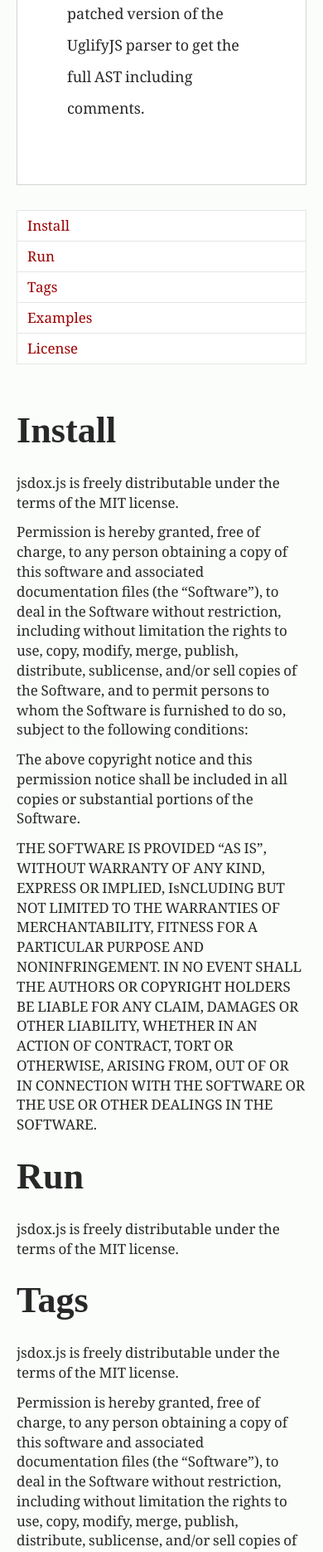
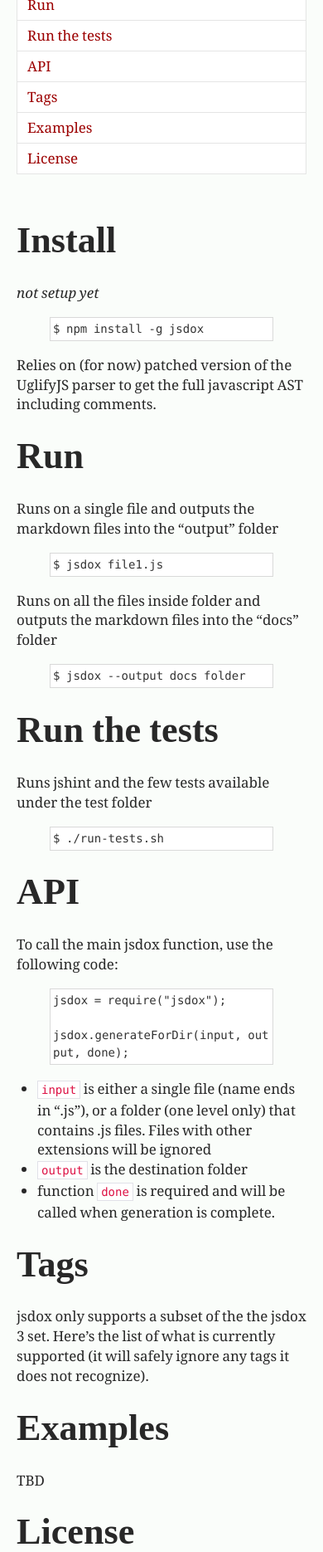
Before and after one commit to sutoiku/jsdox, a Jekyll site: the page built from index.md, in a window 390 px wide, cut to the strip 317-2187 px from the top of the page. Shown: the whole strip at 83% size. Built offline with Jekyll 4.4.1, drawn with Linux system fonts in a browser that asks for light colours; some web fonts are replaced; Markdown is read by kramdown in place of the engine named in the settings; some of the changed text lies outside the part shown.

Commit message:
more content, better format

```diff
--- a/_layouts/layout.html
+++ b/_layouts/layout.html
@@ -25,13 +25,16 @@
     <a href="https://github.com/you"><img style="position: absolute; top: 0; right: 0; border: 0;" src="https://s3.amazonaws.com/github/ribbons/forkme_right_red_aa0000.png" alt="Fork me on GitHub"></a>
     <div class="navbar-inner">
       <div class="container">
-        <a class="btn btn-navbar" data-toggle="collapse" data-target=".nav-collapse">
+        <!-- <a class="btn btn-navbar" data-toggle="collapse" data-target=".nav-collapse">
           <span class="icon-bar"></span>
           <span class="icon-bar"></span>
           <span class="icon-bar"></span>
-        </a>
+        </a> -->
         <a class="brand" href="../">js dox</a>
         <div class="nav-collapse" id="main-menu">
+          <h2 class = "navbar-text">
+          &nbsp; node.js jsdoc to markdown generator
+          </h2>
        </div>
      </div>
    </div>
--- a/css/docs.css
+++ b/css/docs.css
@@ -330,7 +330,7 @@ body .one .bsa_it_p {
 }
 
 body .container p:first-child{
-/*  margin-top: 60px;*/
+  margin-top: 60px;
 }
 
 .hero-unit {
@@ -340,3 +340,19 @@ body .container p:first-child{
 .navbar-inner {
   padding-bottom: 20px;
 }
+
+.navbar h2.navbar-text {
+  color: #9C0001;
+  font-weight: normal;
+  padding-top: 19px;
+}
+
+@media (max-width: 980px) {
+
+  .navbar .brand {
+    font-size: 48px;
+  }
+  .navbar-inner {
+    padding-bottom: 80px;
+  }
+}
--- a/index.md
+++ b/index.md
@@ -1,17 +1,18 @@
 ---
 layout: layout
-title: Jekyll Base
+title: jsdox
+subtitle: jsdoc to markdown
 ---
-<div class="hero-unit">
-<p>Simplified jsdoc 3</p>
-<p>Relies on (for now) patched version of the UglifyJS parser to get the full AST including comments.</p>
-</div>
+
+jsdox is a simple jsdoc 3 generator.  It pulls documentation tags based on a subset of [jsdoc 3](http://usejsdoc.org/) from your javascript files and generates [markdown](http://daringfireball.net/projects/markdown/) files.
 
 <header class="jumbotron subhead" id="overview">
 <div class="subnav">
 <ul class="nav nav-pills">
 <li><a href="#install">Install</a></li>
 <li><a href="#run">Run</a></li>
+<li><a href="#tests">Run the tests</a></li>
+<li><a href="#api">API</a></li>
 <li><a href="#tags">Tags</a></li>
 <li><a href="#examples">Examples</a></li>
 <li><a href="#license">License</a></li>
@@ -20,40 +21,53 @@ title: Jekyll Base
 </header>
 
 # Install<a name="install">&nbsp;</a>
-jsdox.js is freely distributable under the terms of the MIT license.
+*not setup yet*
+{% highlight bash %}
+$ npm install -g jsdox
+{% endhighlight %}
 
-Permission is hereby granted, free of charge, to any person obtaining a copy of this software and associated documentation
-files (the "Software"), to deal in the Software without restriction, including without limitation the rights to use,
-copy, modify, merge, publish, distribute, sublicense, and/or sell copies of the Software, and to permit persons to whom the Software is furnished to do so, subject to the following conditions:
 
-The above copyright notice and this permission notice shall be included in all copies or substantial portions of the Software.
+Relies on (for now) patched version of the UglifyJS parser to get the full javascript AST including comments.
 
-THE SOFTWARE IS PROVIDED "AS IS", WITHOUT WARRANTY OF ANY KIND, EXPRESS OR IMPLIED, IsNCLUDING BUT NOT LIMITED TO THE WARRANTIES OF MERCHANTABILITY, FITNESS FOR A PARTICULAR PURPOSE AND NONINFRINGEMENT. IN NO EVENT SHALL THE AUTHORS OR COPYRIGHT HOLDERS BE LIABLE FOR ANY CLAIM, DAMAGES OR OTHER LIABILITY, WHETHER IN AN ACTION OF CONTRACT, TORT OR OTHERWISE, ARISING FROM, OUT OF OR IN CONNECTION WITH THE SOFTWARE OR THE USE OR OTHER DEALINGS IN THE SOFTWARE.
+
 
 # Run<a name="run">&nbsp;</a>
-jsdox.js is freely distributable under the terms of the MIT license.
+Runs on a single file and outputs the markdown files into the "output" folder
+{% highlight bash %}
+$ jsdox file1.js
+{% endhighlight %}
+
+Runs on all the files inside folder and outputs the markdown files into the "docs" folder
+{% highlight bash %}
+$ jsdox --output docs folder
+{% endhighlight %}
+
+# Run the tests<a name="tests">&nbsp;</a>
+Runs jshint and the few tests available under the test folder
+{% highlight bash %}
+$ ./run-tests.sh
+{% endhighlight %}
+
+# API<a name="api">&nbsp;</a>
+To call the main jsdox function, use the following code:
+{% highlight javascript %}
+
+jsdox = require("jsdox");
+
+jsdox.generateForDir(input, output, done);
+
+{% endhighlight %}
+* `input` is either a single file (name ends in ".js"), or a folder (one level only) that contains .js files.  Files
+with other extensions will be ignored
+* `output` is the destination folder
+* function `done` is required and will be called when generation is complete.
 
 # Tags<a name="tags">&nbsp;</a>
-jsdox.js is freely distributable under the terms of the MIT license.
-
-Permission is hereby granted, free of charge, to any person obtaining a copy of this software and associated documentation
-files (the "Software"), to deal in the Software without restriction, including without limitation the rights to use,
-copy, modify, merge, publish, distribute, sublicense, and/or sell copies of the Software, and to permit persons to whom the Software is furnished to do so, subject to the following conditions:
-
-The above copyright notice and this permission notice shall be included in all copies or substantial portions of the Software.
-
-THE SOFTWARE IS PROVIDED "AS IS", WITHOUT WARRANTY OF ANY KIND, EXPRESS OR IMPLIED, INCLUDING BUT NOT LIMITED TO THE WARRANTIES OF MERCHANTABILITY, FITNESS FOR A PARTICULAR PURPOSE AND NONINFRINGEMENT. IN NO EVENT SHALL THE AUTHORS OR COPYRIGHT HOLDERS BE LIABLE FOR ANY CLAIM, DAMAGES OR OTHER LIABILITY, WHETHER IN AN ACTION OF CONTRACT, TORT OR OTHERWISE, ARISING FROM, OUT OF OR IN CONNECTION WITH THE SOFTWARE OR THE USE OR OTHER DEALINGS IN THE SOFTWARE.
+jsdox only supports a subset of the the jsdox 3 set.  Here's the list of what is currently supported (it will safely ignore any tags it does not recognize).
 
 # Examples<a name="examples">&nbsp;</a>
-jsdox.js is freely distributable under the terms of the MIT license.
 
-Permission is hereby granted, free of charge, to any person obtaining a copy of this software and associated documentation
-files (the "Software"), to deal in the Software without restriction, including without limitation the rights to use,
-copy, modify, merge, publish, distribute, sublicense, and/or sell copies of the Software, and to permit persons to whom the Software is furnished to do so, subject to the following conditions:
-
-The above copyright notice and this permission notice shall be included in all copies or substantial portions of the Software.
-
-THE SOFTWARE IS PROVIDED "AS IS", WITHOUT WARRANTY OF ANY KIND, EXPRESS OR IMPLIED, INCLUDING BUT NOT LIMITED TO THE WARRANTIES OF MERCHANTABILITY, FITNESS FOR A PARTICULAR PURPOSE AND NONINFRINGEMENT. IN NO EVENT SHALL THE AUTHORS OR COPYRIGHT HOLDERS BE LIABLE FOR ANY CLAIM, DAMAGES OR OTHER LIABILITY, WHETHER IN AN ACTION OF CONTRACT, TORT OR OTHERWISE, ARISING FROM, OUT OF OR IN CONNECTION WITH THE SOFTWARE OR THE USE OR OTHER DEALINGS IN THE SOFTWARE.
+TBD
 
 # License<a name="license">&nbsp;</a>
 
```
